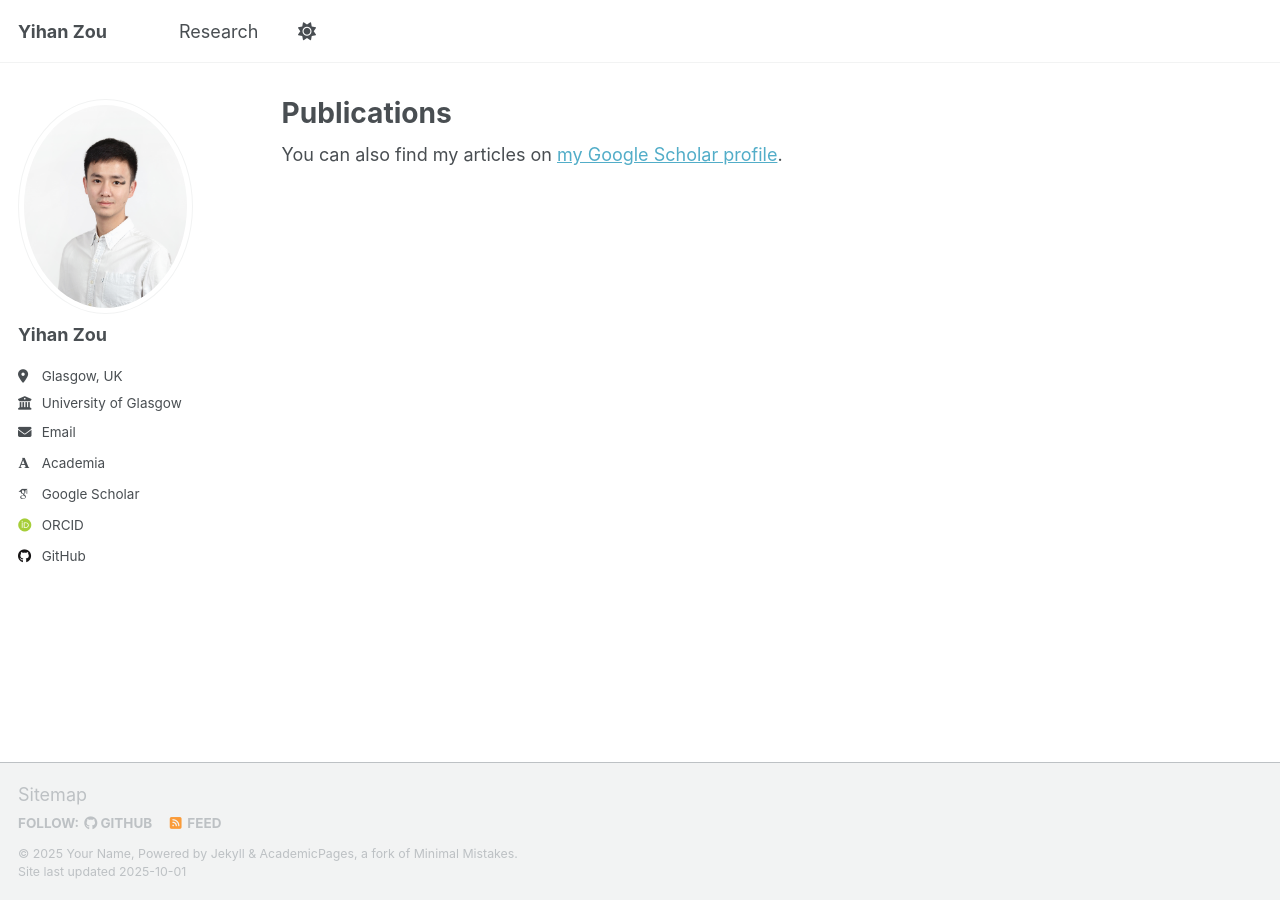
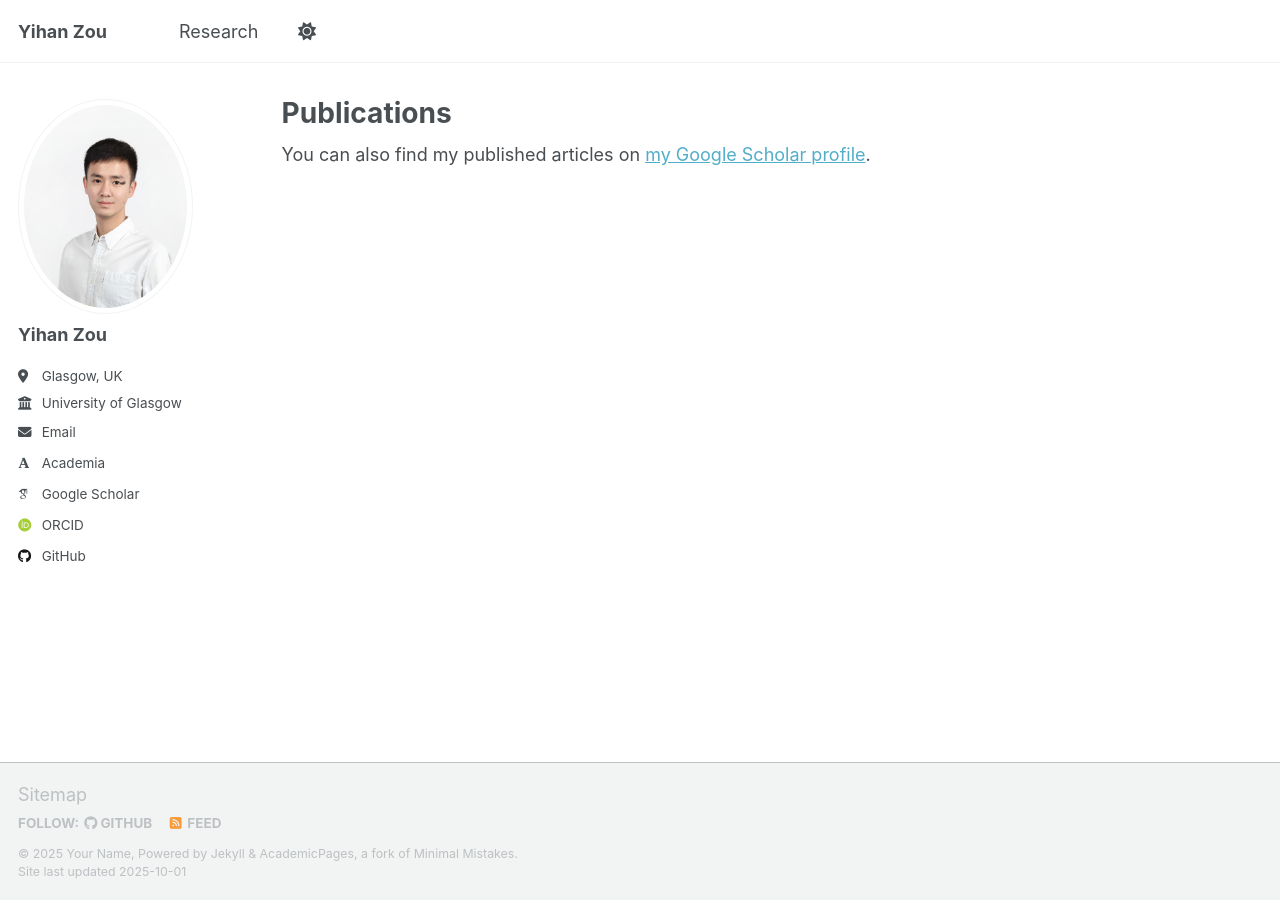
Before and after one commit to yihanZzz/yihanZzz.github.io, a Jekyll site: the page built from _pages/publications.html, in a window 1280 px wide. Built offline with Jekyll 4.4.1, drawn with Linux system fonts in a browser that asks for light colours; some web fonts are replaced; a script that is not in the unit is left out; a file with an impossible date is left out.

Commit message:
Update publications.html

```diff
--- a/_pages/publications.html
+++ b/_pages/publications.html
@@ -6,7 +6,7 @@ author_profile: true
 ---
 
 {% if site.author.googlescholar %}
-  <div class="wordwrap">You can also find my articles on <a href="{{site.author.googlescholar}}">my Google Scholar profile</a>.</div>
+  <div class="wordwrap">You can also find my published articles on <a href="{{site.author.googlescholar}}">my Google Scholar profile</a>.</div>
 {% endif %}
 
 {% include base_path %}
```
